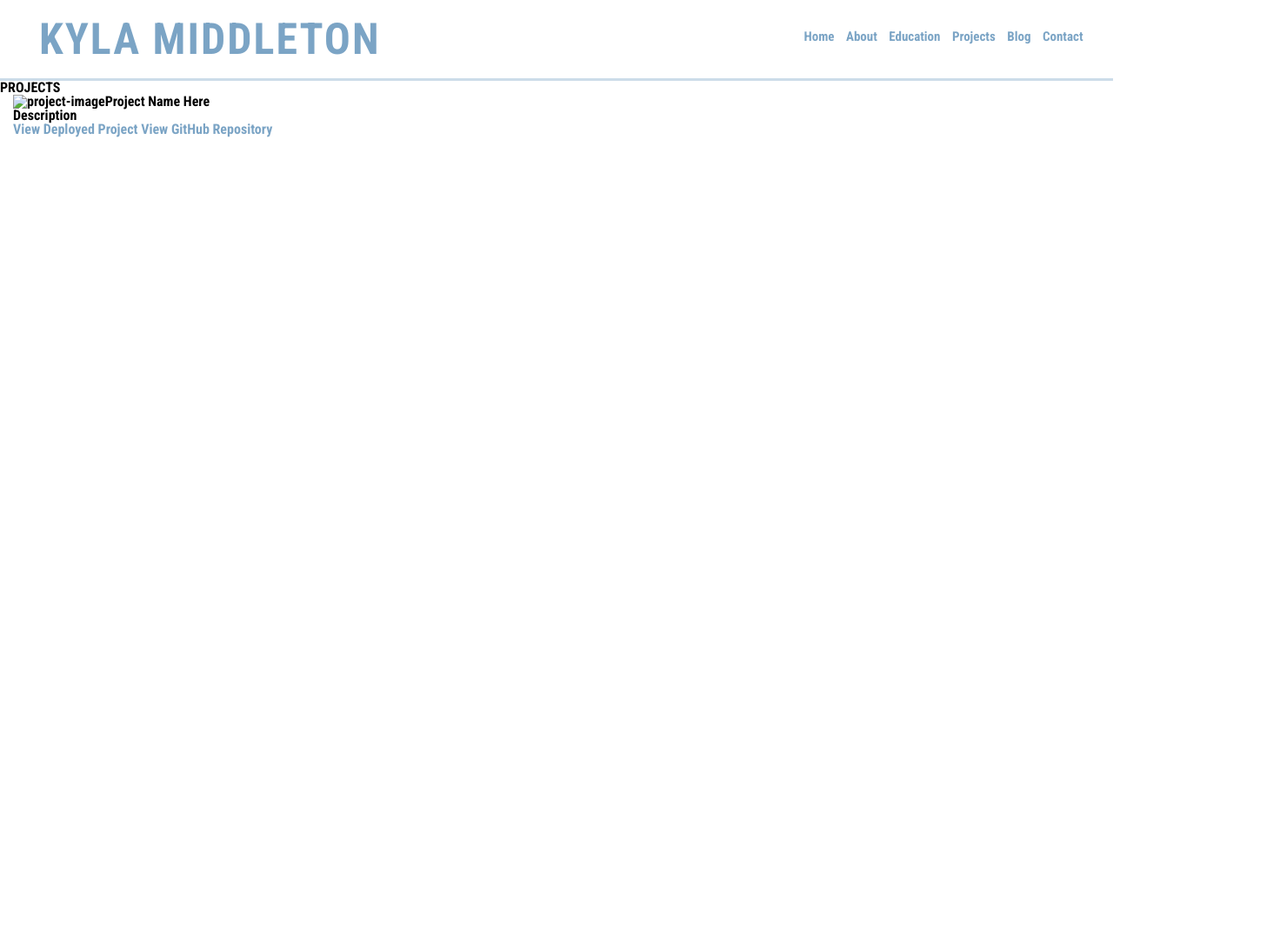
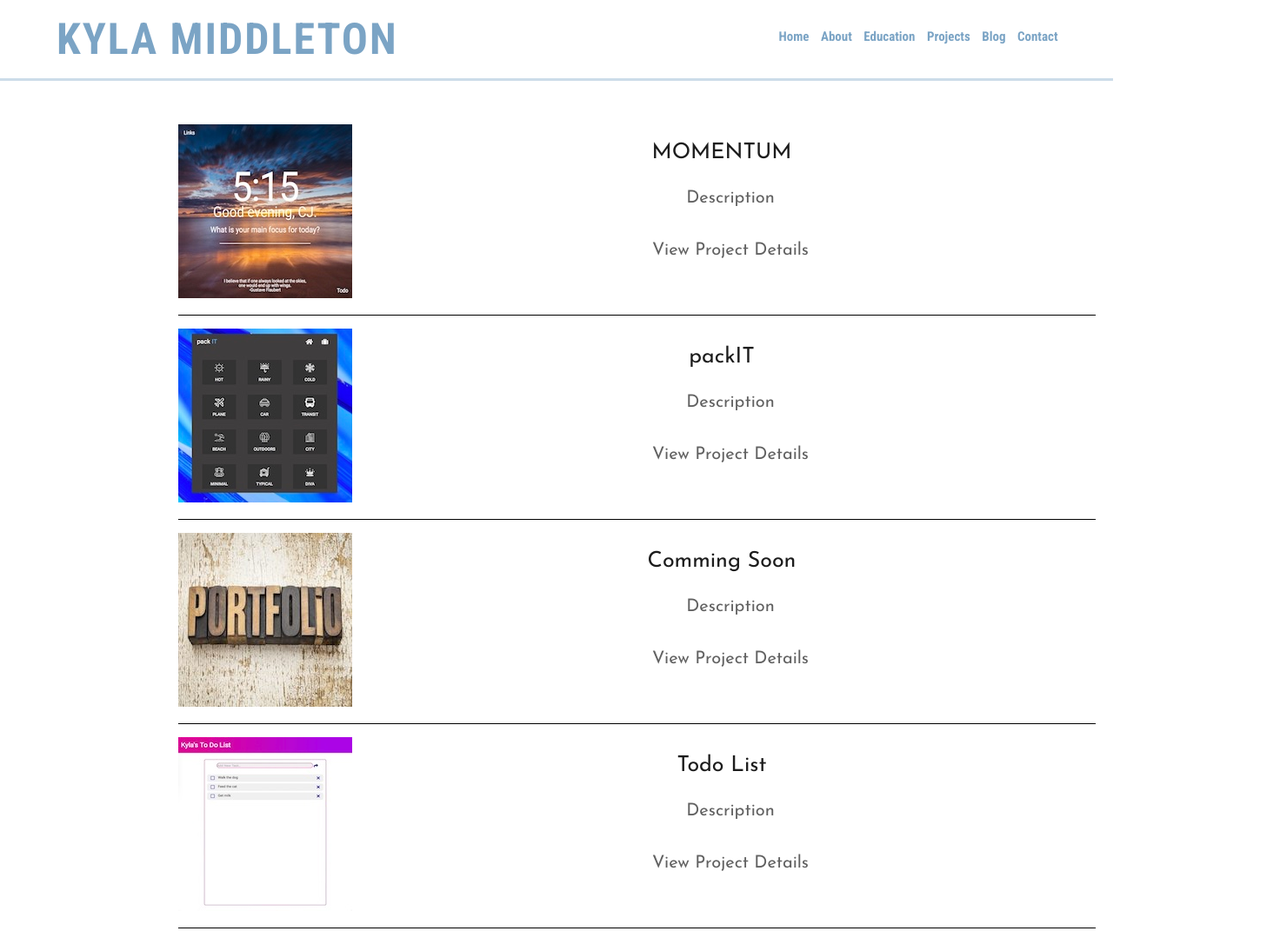
Before and after one commit to kymiddleton/kylamiddleton, a plain HTML site: page projects.html in a window 1280 px wide. Shown: the top 1071 px of the page at 87% size, 1472 px wide, since content can reach past the window. Before the commit the page ends 800 px from the top, so only its background shows below. Drawn offline with Linux system fonts and the light colour scheme.

Commit message:
completed layout and images for projects page

```diff
--- a/projects.html
+++ b/projects.html
@@ -35,28 +35,92 @@
         </div>
     </header>
 
-    <div id="projects" class="background">
-        <h2 class="heading"></h2>PROJECTS
-            <div class="container">
-                <div class="project-shadow-large">
-                    <section class="project-image">
-                        <img src="" alt="project-image" style="width:175px" style="height:175px"> </i>
-                    </section>
-                    <section class="project-info">
-                        <h3>Project Name Here</h3>
-                        <p>Description</p>
-                        <a href="#">View Deployed Project</a>
-                        <a href="#">View GitHub Repository</a>
-                    </section>
-                </div>
+    <div id="projects">
+        <div class="container">
 
+            <section class="momentum-image">
+                <img src="./image-thumbnails/momentum_crop.jpeg" alt="momentum"> </i>
+            </section>
+            <section class="momentum-info">
+                <h3 class="section-title">MOMENTUM</h3>
+                <p>Description</p>
+                <h4 class="links">View Project Details</h4>
+                <a href="#" target="_blank"></a>
+            </section>
 
+            <section class="packit-image">
+                <img src="./image-thumbnails/packIT-home.jpeg" alt="packit"> </i>
+            </section>
+            <section class="packit-info">
+                <h3 class="section-title">packIT</h3>
+                <p>Description</p>
+                <h4 class="links">View Project Details</h4>
+                <a href="#" target="_blank"></a>
+            </section>
 
+            <section class="react-image">
+                <img src="./image-thumbnails/Portfolio_3.jpg" alt="momentum"> </i>
+            </section>
+            <section class="react-info">
+                <h3 class="section-title">Comming Soon</h3>
+                <p>Description</p>
+                <h4 class="links">View Project Details</h4>
+                <a href="#" target="_blank"></a>
+            </section>
 
-            </div>
+            <section class="todo-image">
+                <img src="./image-thumbnails/Kyla-todo.jpeg" alt="todo"> </i>
+            </section>
+            <section class="todo-info">
+                <h3 class="section-title">Todo List</h3>
+                <p>Description</p>
+                <h4 class="links">View Project Details</h4>
+                <a href="#" target="_blank"></a>
+            </section>
 
+            <section class="todosocket-image">
+                <img src="./image-thumbnails/Portfolio_3.jpg" alt="todosocket"> </i>
+            </section>
+            <section class="todosocket-info">
+                <h3 class="section-title">Todo List with Socket.io</h3>
+                <p>Description</p>
+                <h4 class="links">View Project Details</h4>
+                <a href="#" target="_blank"></a>
+            </section>
 
+            <section class="directory-image">
+                <img src="./image-thumbnails/Minimalist Directory.jpeg" alt="directory"> </i>
+            </section>
+            <section class="directory-info">
+                <h3 class="section-title">Minimalist Directory</h3>
+                <p>Description</p>
+                <h4 class="links">View Project Details</h4>
+                <a href="#" target="_blank"></a>
+            </section>
+
+            <section class="project-image">
+                <img src="./image-thumbnails/Portfolio_3.jpg" alt="momentum"> </i>
+            </section>
+            <section class="project-info">
+                <h3 class="section-title">Project Name Here</h3>
+                <p>Description</p>
+                <h4 class="links">View Project Details</h4>
+                <a href="#" target="_blank"></a>
+            </section>
+
+            <section class="project-image">
+                <img src="./image-thumbnails/Portfolio_3.jpg" alt="momentum"> </i>
+            </section>
+            <section class="project-info">
+                <h3 class="section-title">Project Name Here</h3>
+                <p>Description</p>
+                <h4 class="links">View Project Details</h4>
+                <a href="#" target="_blank"></a>
+            </section>
+
+        </div>
     </div>
+
 </body>
 
 </html>
--- a/styles/blog.css
+++ b/styles/blog.css
@@ -1,32 +1,32 @@
 body {
     background-color: white;
-    font-family: 'Roboto Condensed', sans-serif;
 }
 
 header {
     position: relative;
+    font-family: 'Roboto Condensed', sans-serif;
     border: rgba(2, 81, 144, 0.2);
     border-bottom-style: solid;
     display: grid;
     grid-template-rows: 1fr;
-    grid-template-columns: 700px 700px;
-    grid-gap: 50px;
+    /* grid-template-columns: 700px 700px; */
+    grid-template-columns: 50% 65%;
 }
 
 h1 {
+    font-family: 'Roboto Condensed', sans-serif;
     color: rgba(2, 81, 144, 0.52);
     text-align: left;
     font-size: 50px;
     letter-spacing: 2px;
-    margin-left: 45px;
-    /* margin-left: 20px; */
+    margin-left: 65px;
     margin-top: 20px;
     margin-bottom: 20px;
 }
 
 .table {
     display: table;
-    margin-right: 30px;
+    /* margin-right: 30px; */
     padding-top: 35px;
 }
 
@@ -40,13 +40,13 @@ ul#nav li {
 }
 
 .shadow {
+    font-family: 'Roboto Condensed', sans-serif;
     font-size: 15px;
     color: rgb(139, 214, 255);
     word-spacing: 10px;
 }
 
 a {
-    /* color: rgb(2, 81, 144); */
     color: rgba(2, 81, 144, 0.52);
     text-decoration: none;
 }
--- a/styles/contact.css
+++ b/styles/contact.css
@@ -1,32 +1,32 @@
 body {
     background-color: white;
-    font-family: 'Roboto Condensed', sans-serif;
 }
 
 header {
     position: relative;
+    font-family: 'Roboto Condensed', sans-serif;
     border: rgba(2, 81, 144, 0.2);
     border-bottom-style: solid;
     display: grid;
     grid-template-rows: 1fr;
-    grid-template-columns: 700px 700px;
-    grid-gap: 50px;
+    /* grid-template-columns: 700px 700px; */
+    grid-template-columns: 50% 65%;
 }
 
 h1 {
+    font-family: 'Roboto Condensed', sans-serif;
     color: rgba(2, 81, 144, 0.52);
     text-align: left;
     font-size: 50px;
     letter-spacing: 2px;
-    margin-left: 45px;
-    /* margin-left: 20px; */
+    margin-left: 65px;
     margin-top: 20px;
     margin-bottom: 20px;
 }
 
 .table {
     display: table;
-    margin-right: 30px;
+    /* margin-right: 30px; */
     padding-top: 35px;
 }
 
@@ -40,13 +40,13 @@ ul#nav li {
 }
 
 .shadow {
+    font-family: 'Roboto Condensed', sans-serif;
     font-size: 15px;
     color: rgb(139, 214, 255);
     word-spacing: 10px;
 }
 
 a {
-    /* color: rgb(2, 81, 144); */
     color: rgba(2, 81, 144, 0.52);
     text-decoration: none;
 }
--- a/styles/education.css
+++ b/styles/education.css
@@ -1,24 +1,26 @@
 body {
     background-color: white;
-    font-family: 'Roboto Condensed', sans-serif;
 }
 
 header {
     position: relative;
+    font-family: 'Roboto Condensed', sans-serif;
     border: rgba(2, 81, 144, 0.2);
     border-bottom-style: solid;
     display: grid;
     grid-template-rows: 1fr;
-    grid-template-columns: 700px 700px;
-    grid-gap: 50px;
+    /* grid-template-columns: 700px 700px; */
+    grid-template-columns: 50% 65%;
+    /* grid-gap: 50px; */
 }
 
 h1 {
+    font-family: 'Roboto Condensed', sans-serif;
     color: rgba(2, 81, 144, 0.52);
     text-align: left;
     font-size: 50px;
     letter-spacing: 2px;
-    margin-left: 45px;
+    margin-left: 65px;
     /* margin-left: 20px; */
     margin-top: 20px;
     margin-bottom: 20px;
@@ -26,7 +28,7 @@ h1 {
 
 .table {
     display: table;
-    margin-right: 30px;
+    /* margin-right: 30px; */
     padding-top: 35px;
 }
 
@@ -40,13 +42,13 @@ ul#nav li {
 }
 
 .shadow {
+    font-family: 'Roboto Condensed', sans-serif;
     font-size: 15px;
     color: rgb(139, 214, 255);
     word-spacing: 10px;
 }
 
 a {
-    /* color: rgb(2, 81, 144); */
     color: rgba(2, 81, 144, 0.52);
     text-decoration: none;
 }
@@ -132,7 +134,7 @@ h4 {
     text-align: center;
     font-size: 20px;
     line-height: 1.2;
-    color: #0000009e;
+    color: #000000e3;
     padding-top: 10px;
 }
 
@@ -140,7 +142,7 @@ P {
     font-family: 'Josefin Sans', sans-serif;
     text-align: left;
     line-height: 1;
-    color: #000000e3;
+    color: #0000009e;
     font-size: 18px;
     padding-top: 10px;
     padding-left: 20px;
@@ -152,7 +154,7 @@ P {
     text-align: left;
     list-style-type: square;
     line-height: 1.1;
-    color: #000000e3;
+    color: #0000009e;
     font-size: 18px;
     margin-left: 50px;
     padding-top: 4px;
--- a/styles/projects.css
+++ b/styles/projects.css
@@ -1,31 +1,32 @@
 body {
     background-color: white;
-    font-family: 'Roboto Condensed', sans-serif;
 }
 
 header {
     position: relative;
+    font-family: 'Roboto Condensed', sans-serif;
     border: rgba(2, 81, 144, 0.2);
     border-bottom-style: solid;
     display: grid;
     grid-template-rows: 1fr;
-    grid-template-columns: 700px 700px;
-    grid-gap: 50px;
+    /* grid-template-columns: 700px 700px; */
+    grid-template-columns: 50% 65%;
 }
 
 h1 {
+    font-family: 'Roboto Condensed', sans-serif;
     color: rgba(2, 81, 144, 0.52);
     text-align: left;
     font-size: 50px;
     letter-spacing: 2px;
-    margin-left: 45px;
+    margin-left: 65px;
     margin-top: 20px;
     margin-bottom: 20px;
 }
 
 .table {
     display: table;
-    margin-right: 30px;
+    /* margin-right: 30px; */
     padding-top: 35px;
 }
 
@@ -39,13 +40,13 @@ ul#nav li {
 }
 
 .shadow {
+    font-family: 'Roboto Condensed', sans-serif;
     font-size: 15px;
     color: rgb(139, 214, 255);
     word-spacing: 10px;
 }
 
 a {
-    /* color: rgb(2, 81, 144); */
     color: rgba(2, 81, 144, 0.52);
     text-decoration: none;
 }
@@ -53,16 +54,82 @@ a {
 /*================*/
 
 .container {
-    margin-right: auto;
-    margin-left: auto;
-    padding-left: 15px;
-    padding-right: 15px;
+    display: grid;
+    max-width: auto;
+    max-height: auto;
+    /* margin: auto; */
+    grid-template-areas: "momenum-image  momentum-info"
+                         "packit-image  packit-info"
+                         "react-image  react-info"
+                         "todo-image  todo-info"
+                         "project-image  project-info"
+                         "project-image  project-info"
+                         "project-image  project-info"
+                         "project-image  project-info";
+    grid-template-rows: 220px 220px 220px 220px 220px 220px 220px 220px;
+    /* grid-template-columns: 1fr 3fr; */
+    /* grid-template-columns: 27% 73%; */
+    grid-template-columns: 200px 850px;
+    padding-left: 205px;
+    padding-right: 100px;
+    padding-top: 50px;
+    justify-items: center;
+    grid-row-gap: 15px;
 }
 
-.shadow-large {
-    box-shadow: 0 3px 6px rgba(0,0,0,0.08), 0 3px 6px rgba(0,0,0,0.15);
+/* .img {
+    /* object-fit: fill; */
+    /* max-width: 100%;
+    max-height: 100%;
+} */
+
+.momentum-image, .packit-image, .react-image, .todo-image, .todosocket-image, .directory-image, .project-image {
+    align-items: center;
+    border-bottom: 1px solid black;
 }
 
-.project-image {
-    float:  left;
+.momentum-info, .packit-info, .react-info, .todo-info, .todosocket-info, .directory-info, .project-info {
+    border-bottom: 1px solid black;
+    grid-area: "momentum-info";
+    width: 860px;
 }
+
+h3 {
+    font-family: 'Josefin Sans', sans-serif;
+    text-align: center;
+    font-size: 25px;
+    line-height: 1;
+    color: #000000e3;
+    padding-top: 20px;
+}
+
+h4 {
+    font-family: 'Josefin Sans', sans-serif;
+    text-align: center;
+    font-size: 20px;
+    line-height: 1.2;
+    color: #000000e3;
+    padding-top: 10px;
+}
+
+p {
+    font-family: 'Josefin Sans', sans-serif;
+    text-align: center;
+    line-height: 1;
+    color: #0000009e;
+    font-size: 20px;
+    padding-top: 30px;
+    padding-left: 20px;
+    padding-bottom: 10px;
+}
+
+.links {
+    text-align: center;
+    font-family: 'Josefin Sans', sans-serif;
+    line-height: 1;
+    color: #0000009e;
+    font-size: 20px;
+    padding-top: 30px;
+    padding-left: 20px;
+    padding-bottom: 10px;
+}
```
Also changed, not shown: image-thumbnails/Kyla-todo.jpeg (added), image-thumbnails/Minimalist Directory.jpeg (added), image-thumbnails/Portfolio_3.jpg (added), image-thumbnails/momentum_crop.jpeg (added), image-thumbnails/packit-home.jpeg (added), images/Minimalist Directory.jpeg (deleted), images/Minimalist-Directory.jpeg (added), images/Portfolio_3.jpg (deleted), images/packIT-HomeScreen.jpeg (added).
